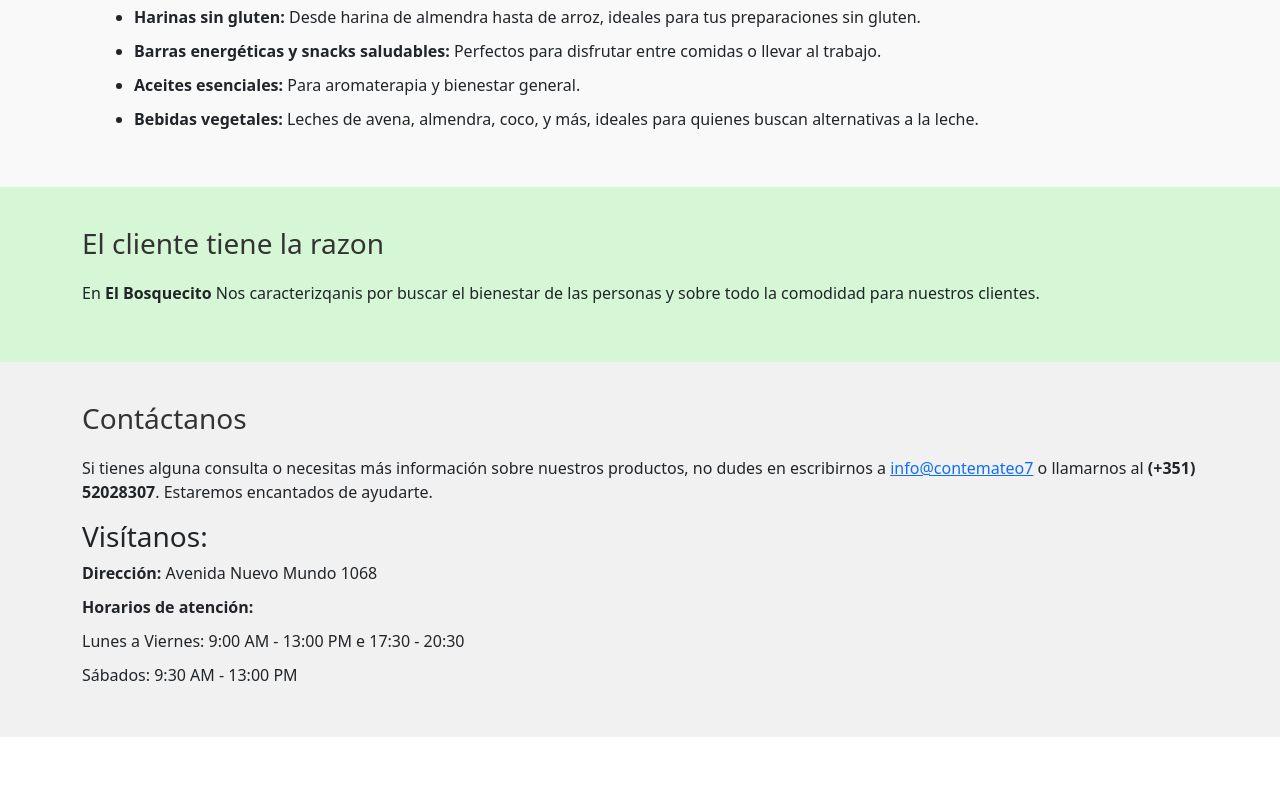
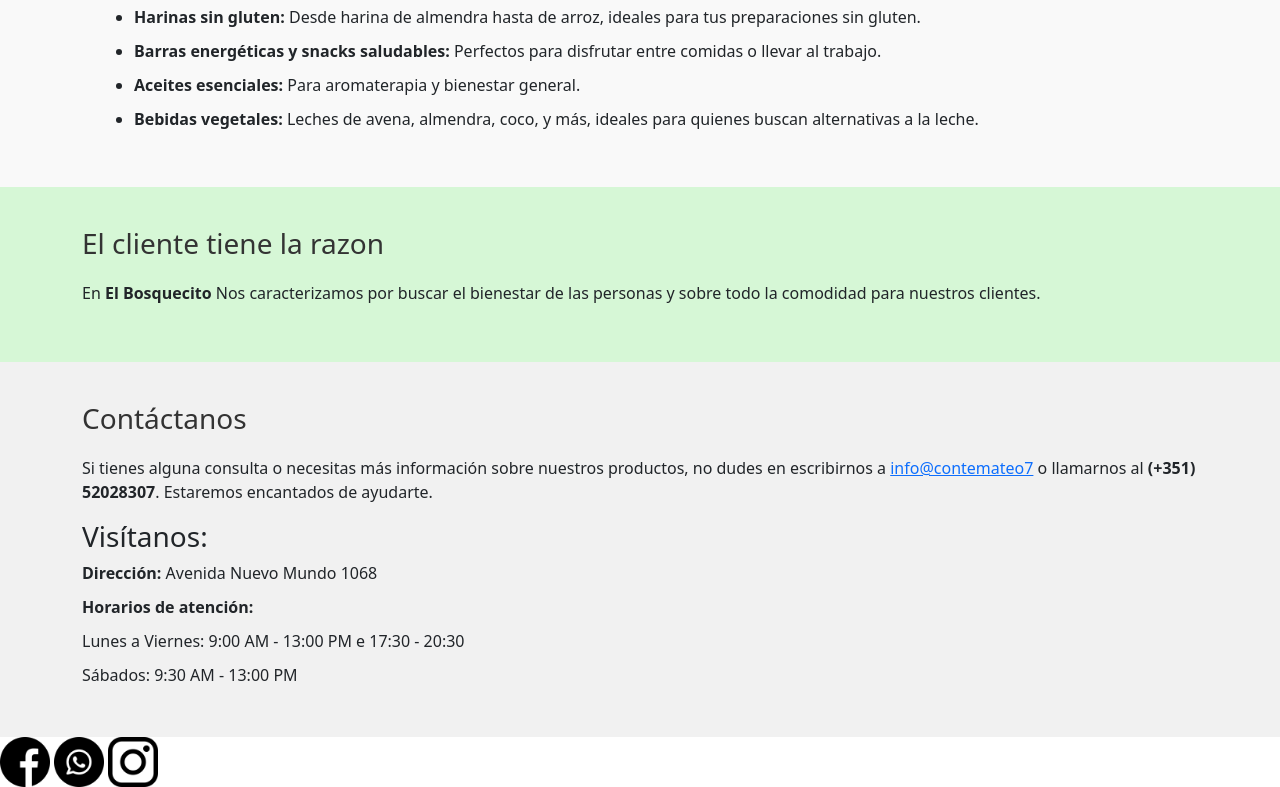
Before and after one commit to mateoconte/proyecto-coder, a website: page pages/Nosotros.html in a window 1280 px wide. Shown: the part 686-1473 px from the top of the page. Before the commit the page ends 1423 px from the top, so only its background shows below. Drawn offline with nearby package versions, Linux system fonts and the light colour scheme; files whose address does not match are found by name.

Commit message:
ulltimaentrega

```diff
--- a/pages/Nosotros.html
+++ b/pages/Nosotros.html
@@ -94,7 +94,7 @@
         <section class="section filosofia">
             <div class="container">
                 <h2 class="section-title">El cliente tiene la razon</h2>
-                <p>En <strong>El Bosquecito</strong> Nos caracterizqanis por buscar el bienestar de las personas y sobre todo la comodidad para nuestros clientes.</p>
+                <p>En <strong>El Bosquecito</strong> Nos caracterizamos por buscar el bienestar de las personas y sobre todo la comodidad para nuestros clientes.</p>
             </div>
         </section>
 
@@ -123,3 +123,18 @@
     <script src="https://cdn.jsdelivr.net/npm/bootstrap@5.3.3/dist/js/bootstrap.bundle.min.js" integrity="sha384-YvpcrYf0tY3lHB60NNkmXc5s9fDVZLESaAA55NDzOxhy9GkcIdslK1eN7N6jIeHz" crossorigin="anonymous"></script>
 
 </main>
+
+<footer>
+    <style>
+        img {
+            width: 50px
+        }
+
+        ;
+    </style>
+    <div>
+        <a href=""><img src="./img/facebook.png" alt=""></a>
+        <a href=""><img src="./img/whatsapp.png" alt=""></a>
+        <a href=""><img src="./img/87390.png" alt=""></a>
+    </div>
+</footer>
```
Also changed, not shown: pages/precios.html (+14 -1 lines), pages/productos.html (+5 -11 lines).
